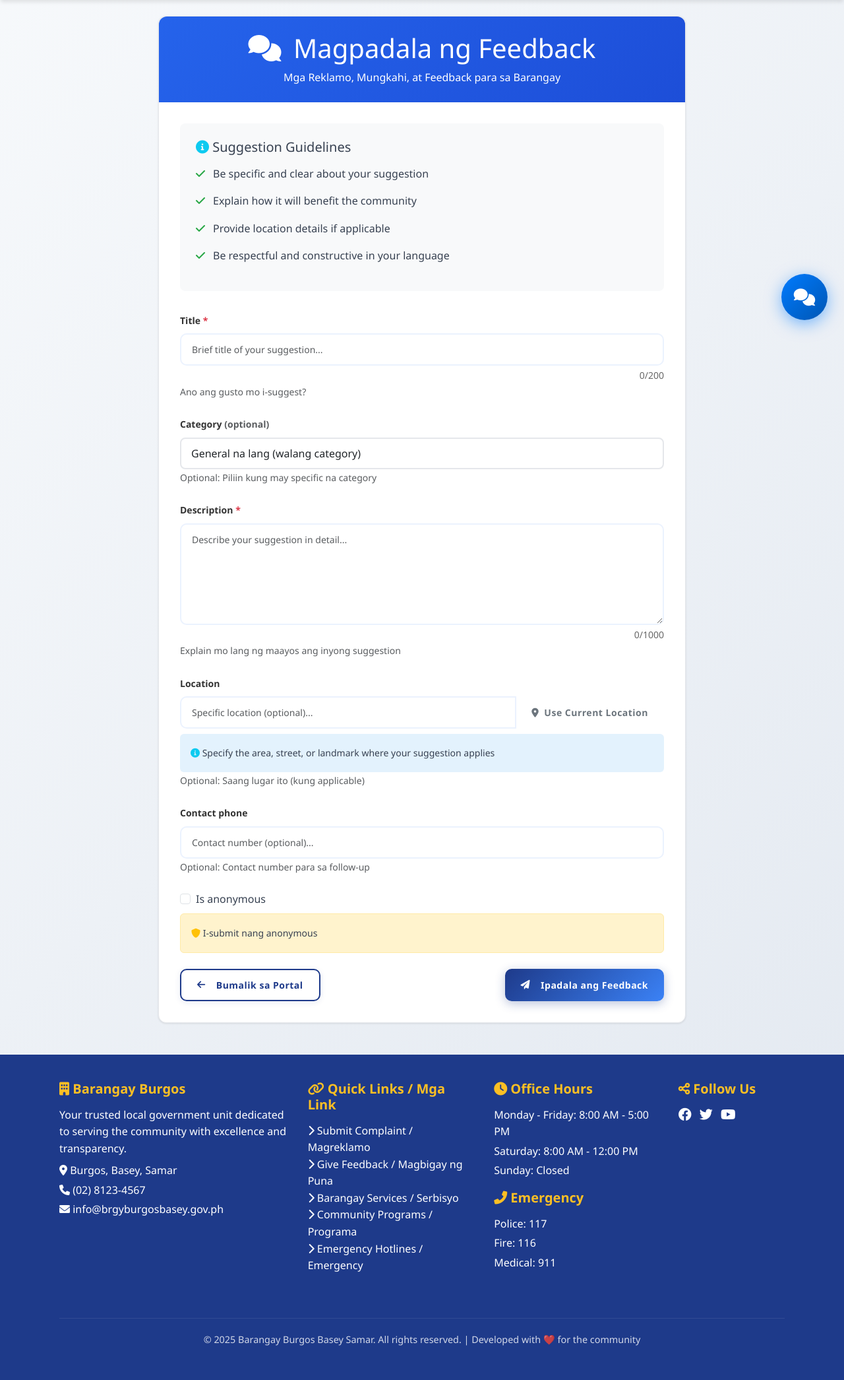
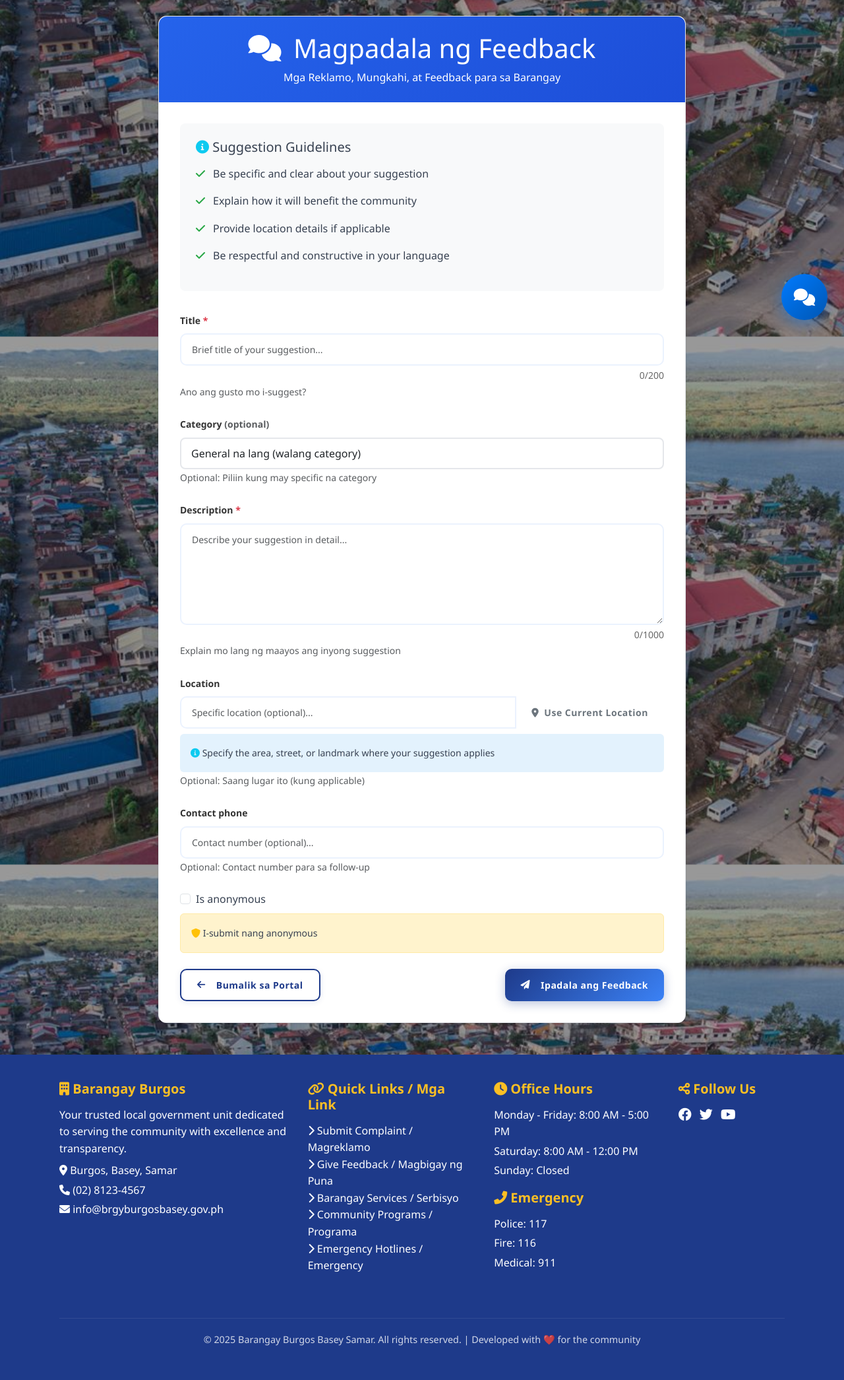
Before and after one commit to qwertyuiop547/mywebapp, a Django app: page /en/suggestions/submit/ in a window 1280 px wide. Shown: the part 290-2381 px from the top of the page at 66% size. Run offline with Django 5.2, Linux system fonts and the light colour scheme; the visitor is signed in with stand-in values (Sample User, id 1); data that the repository does not hold is empty; some libraries are stand-ins or nearby versions.

Commit message:
COMPLETE PORTAL TRANSFORMATION: Add aerial background to ALL remaining features - profile, change password, suggestions, analytics

```diff
--- a/templates/suggestions/submit_suggestion.html
+++ b/templates/suggestions/submit_suggestion.html
@@ -1,4 +1,5 @@
 {% extends 'base.html' %}
+{% load static %}
 {% load i18n %}
 {% load widget_tweaks %}
 
@@ -6,6 +7,15 @@
 
 {% block extra_css %}
 <style>
+body {
+    background: linear-gradient(rgba(0, 0, 0, 0.3), rgba(0, 0, 0, 0.3)),
+                url('{% static "images/474106523_917891393848174_7194567452072847933_n.jpg" %}') center center !important;
+    background-size: cover !important;
+    background-attachment: fixed !important;
+    background-repeat: no-repeat !important;
+    min-height: 100vh !important;
+}
+
 .form-container {
     max-width: 800px;
     margin: 0 auto;
```
Also changed, not shown: templates/accounts/change_password.html (+9 -0 lines), templates/accounts/profile.html (+6 -1 lines), templates/analytics/overview.html (+7 -1 lines).
